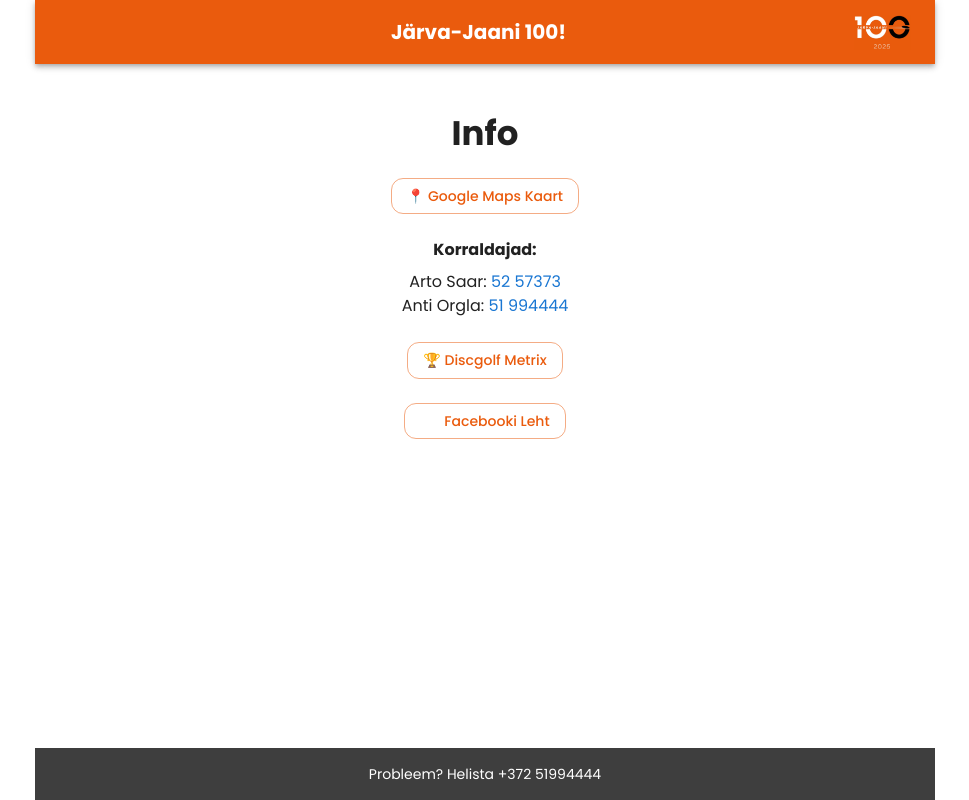
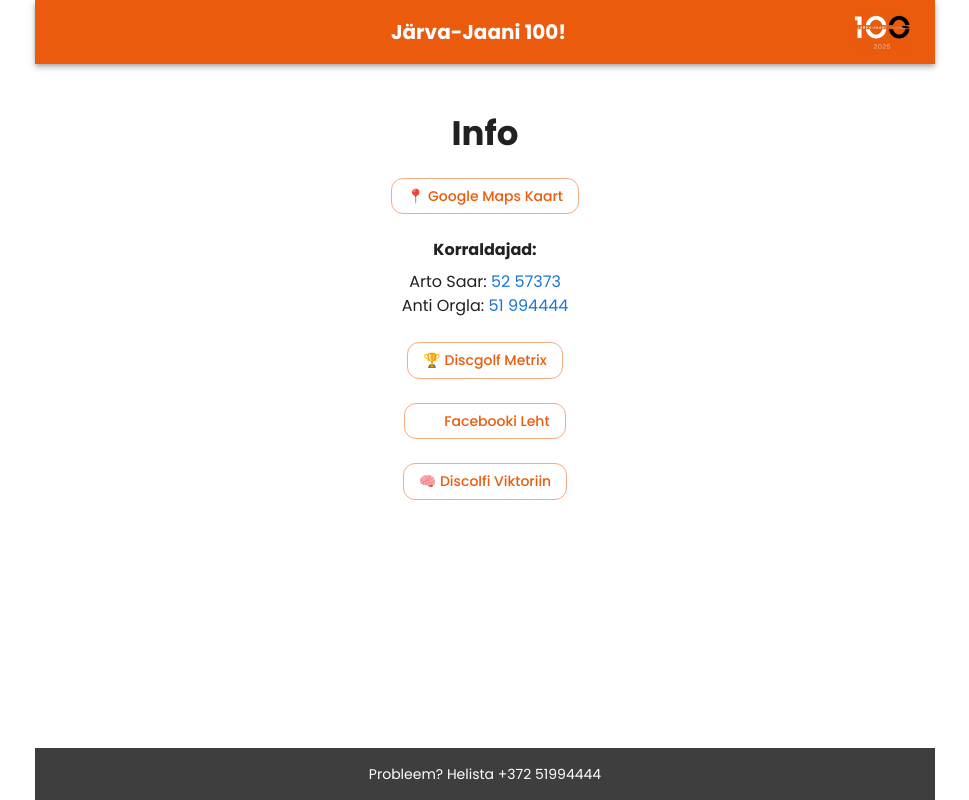
Before and after one commit to apunkto/jj100, a Next.js app: page /info in a window 1280 px wide. Shown: the whole page, without its empty margins (155-1124 px from the left). Built offline with nearby package versions, Linux system fonts and the light colour scheme; some icons are missing.

Commit message:
add to pages

```diff
--- a/src/pages/info/index.tsx
+++ b/src/pages/info/index.tsx
@@ -1,6 +1,6 @@
 import Layout from '@/src/components/Layout'
-import {Box, Typography, Button} from '@mui/material'
-import FacebookIcon from '@mui/icons-material/Facebook';
+import { Box, Typography, Button } from '@mui/material'
+import FacebookIcon from '@mui/icons-material/Facebook'
 
 export default function InfoPage() {
     return (
@@ -28,12 +28,16 @@ export default function InfoPage() {
                         Korraldajad:
                     </Typography>
                     <Typography>
-                        Arto Saar: <a href="tel:+3725257373" style={{color: '#1976d2', textDecoration: 'none'}}>52
-                        57373</a>
+                        Arto Saar:{' '}
+                        <a href="tel:+3725257373" style={{ color: '#1976d2', textDecoration: 'none' }}>
+                            52 57373
+                        </a>
                     </Typography>
                     <Typography>
-                        Anti Orgla: <a href="tel:+37251994444" style={{color: '#1976d2', textDecoration: 'none'}}>51
-                        994444</a>
+                        Anti Orgla:{' '}
+                        <a href="tel:+37251994444" style={{ color: '#1976d2', textDecoration: 'none' }}>
+                            51 994444
+                        </a>
                     </Typography>
                 </Box>
 
@@ -55,9 +59,20 @@ export default function InfoPage() {
                     href="https://www.facebook.com/events/1377448620276469"
                     target="_blank"
                     rel="noopener noreferrer"
-                    startIcon={<FacebookIcon/>}
+                    startIcon={<FacebookIcon />}
                 >
                     Facebooki Leht
+                </Button>
+
+                {/* Crowdpurr Game Link */}
+                <Button
+                    variant="outlined"
+                    color="primary"
+                    href="https://www.crowd.live/GZSVK"
+                    target="_blank"
+                    rel="noopener noreferrer"
+                >
+                    🧠 Discolfi Viktoriin
                 </Button>
             </Box>
         </Layout>
```
